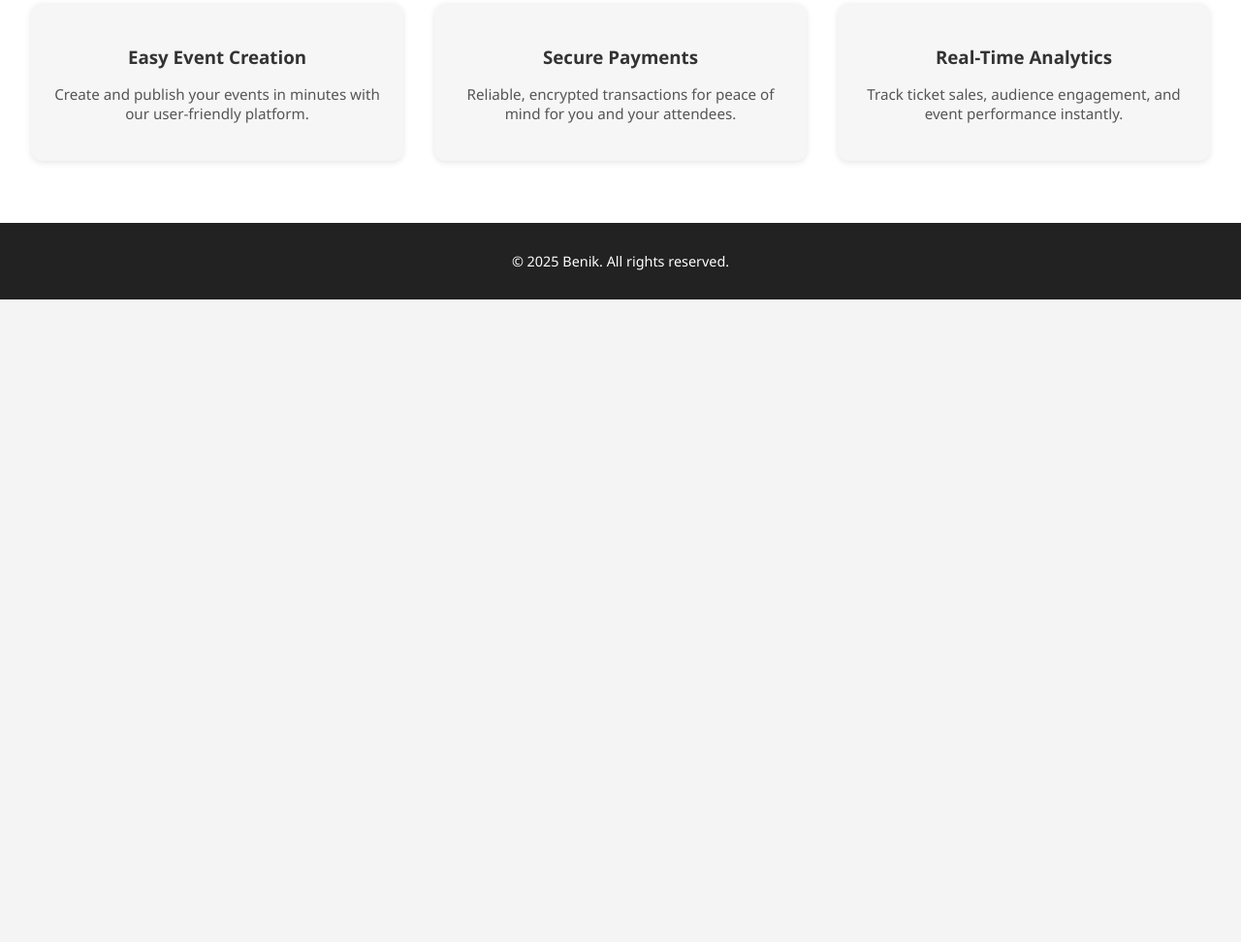
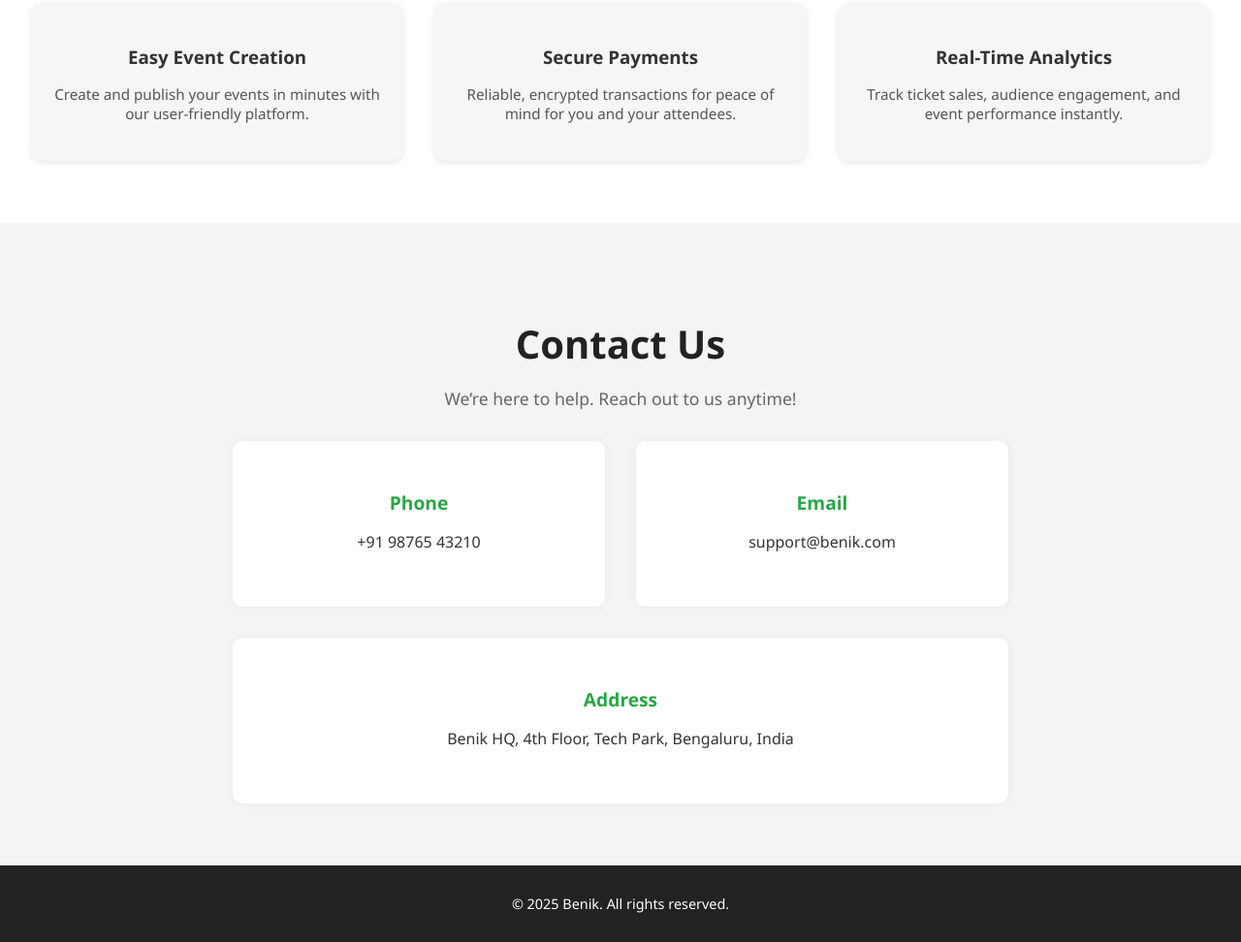
Before and after one commit to L15-16-WS/Nikhilgouda-Team86, a plain HTML site: page index.html in a window 1280 px wide. Shown: the part 2317-3289 px from the top of the page at 97% size. Before the commit the page ends 2626 px from the top, so only its background shows below. Drawn offline with Linux system fonts and the light colour scheme.

Commit message:
adding contact us

```diff
--- a/index.html
+++ b/index.html
@@ -103,6 +103,27 @@
     </div>
   </div>
 </section>
+<!-- Contact Us Info Section -->
+<section class="contact-info-section" id="contact">
+  <div class="contact-info-container">
+    <h2>Contact Us</h2>
+    <p>We’re here to help. Reach out to us anytime!</p>
+    <div class="contact-details">
+      <div class="contact-box">
+        <h4>Phone</h4>
+        <p>+91 98765 43210</p>
+      </div>
+      <div class="contact-box">
+        <h4>Email</h4>
+        <p>support@benik.com</p>
+      </div>
+      <div class="contact-box">
+        <h4>Address</h4>
+        <p>Benik HQ, 4th Floor, Tech Park, Bengaluru, India</p>
+      </div>
+    </div>
+  </div>
+</section>
   <footer>
     <p>&copy; 2025 Benik. All rights reserved.</p>
   </footer>
--- a/styles.css
+++ b/styles.css
@@ -252,3 +252,51 @@ footer {
   background: linear-gradient(135deg, #fdf9ff, #f5f8fd);
   flex-wrap: wrap;
 }
+.contact-info-section {
+  background-color: #f4f4f4;
+  padding: 4rem 2rem;
+  text-align: center;
+}
+
+.contact-info-container {
+  max-width: 800px;
+  margin: 0 auto;
+}
+
+.contact-info-section h2 {
+  font-size: 2.5rem;
+  color: #222;
+  margin-bottom: 1rem;
+}
+
+.contact-info-section p {
+  color: #666;
+  margin-bottom: 2rem;
+  font-size: 1.1rem;
+}
+
+.contact-details {
+  display: flex;
+  flex-wrap: wrap;
+  justify-content: space-around;
+  gap: 2rem;
+}
+
+.contact-box {
+  flex: 1 1 200px;
+  background: white;
+  padding: 1.5rem;
+  border-radius: 10px;
+  box-shadow: 0 0 10px rgba(0,0,0,0.05);
+}
+
+.contact-box h4 {
+  font-size: 1.2rem;
+  color: #28a745;
+  margin-bottom: 0.5rem;
+}
+
+.contact-box p {
+  font-size: 1rem;
+  color: #333;
+}
```
